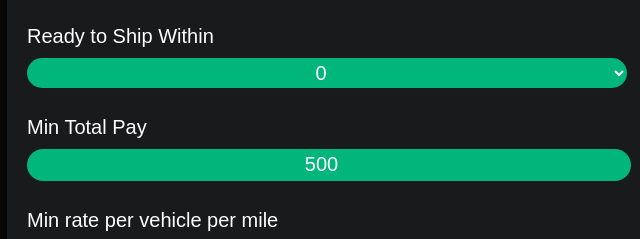
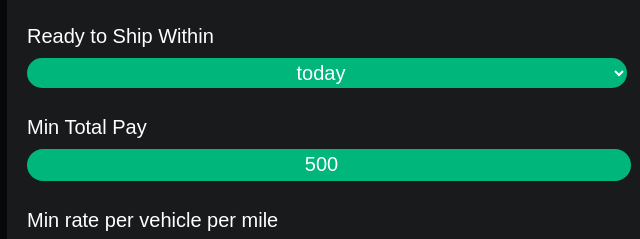
Before and after one commit to 9FreshMan/Search, a plain HTML site: page index.html in a window 1280 px wide. Shown: the part 1358-1597 px from the top of the page, 313-953 px from the left. Drawn offline with nearby package versions, Linux system fonts and the light colour scheme; a script that the page names is missing.

Commit message:
Update index.html

```diff
--- a/index.html
+++ b/index.html
@@ -250,18 +250,18 @@
         <!-- Готовность к отправке -->
         <label for="ready-to-ship">Ready to Ship Within</label>
         <select id="ready-to-ship" name="ready-to-ship" onchange="ReadyToShip(this.value)">
-            <option value="today">0</option>
-            <option value="1day">1</option>
-            <option value="2days">2</option>
-            <option value="3days">3</option>
-            <option value="4days">4</option>
-            <option value="5days">5</option>
-            <option value="6days">6</option>
-            <option value="7days">7</option>
-            <option value="10days">10</option>
-            <option value="14days">14</option>
-            <option value="30days">30</option>
-            <option value="60days">60</option>
+            <option value="0">today</option>
+            <option value="1">1 days</option>
+            <option value="2">2 days</option>
+            <option value="3">3 days</option>
+            <option value="4">4 days</option>
+            <option value="5">5 days</option>
+            <option value="6">6 days</option>
+            <option value="7">7 days</option>
+            <option value="10">10 days</option>
+            <option value="14">14 days</option>
+            <option value="30">30 days</option>
+            <option value="60">60 days</option>
             <!-- и так далее, можно добавить больше опций -->
         </select>
 
```
